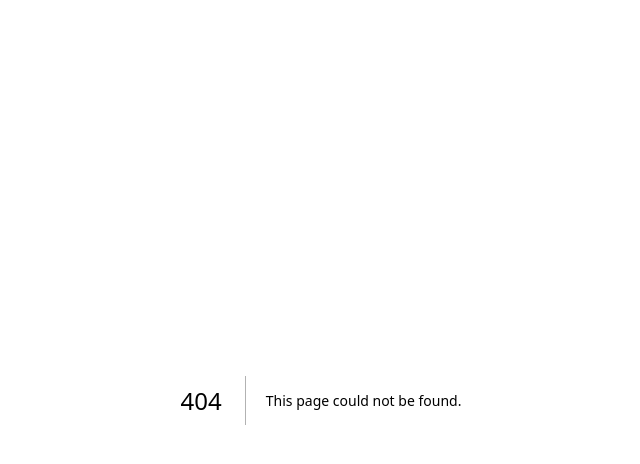
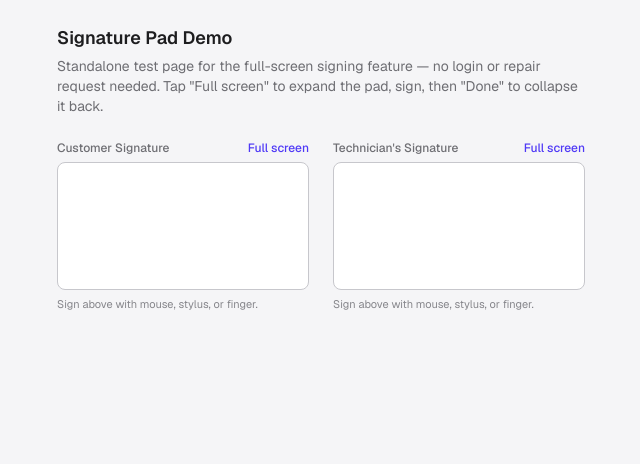
Before and after one commit to spaxx13/ceejay-demo, a Next.js app: page /demo/signature in a window 1280 px wide. Before the commit this address had no page. Shown: the top 464 px of the page, without its empty margins (319-959 px from the left). Built offline with nearby package versions, Linux system fonts and the light colour scheme.

Commit message:
Add standalone signature pad demo page
No-auth route to test the full-screen signing toggle directly,
without needing a technician login or an existing repair request.

Co-Authored-By: Claude Sonnet 5 <noreply@anthropic.com>
Claude-Session: https://claude.ai/code/session_01BspEB3KtXbWhrensqLcbg6

```diff
--- /dev/null
+++ b/app/demo/signature/page.tsx
@@ -0,0 +1,23 @@
+import SignaturePad from "@/components/SignaturePad";
+
+export const metadata = {
+  title: "Signature Pad Demo",
+};
+
+export default function SignatureDemoPage() {
+  return (
+    <main className="mx-auto max-w-xl space-y-6 p-6">
+      <div className="space-y-1">
+        <h1 className="text-lg font-semibold text-slate-900">Signature Pad Demo</h1>
+        <p className="text-sm text-slate-500">
+          Standalone test page for the full-screen signing feature — no login or repair request needed.
+          Tap &quot;Full screen&quot; to expand the pad, sign, then &quot;Done&quot; to collapse it back.
+        </p>
+      </div>
+      <div className="grid grid-cols-1 gap-6 sm:grid-cols-2">
+        <SignaturePad name="customerSignature" label="Customer Signature" />
+        <SignaturePad name="technicianSignature" label="Technician's Signature" />
+      </div>
+    </main>
+  );
+}
```
